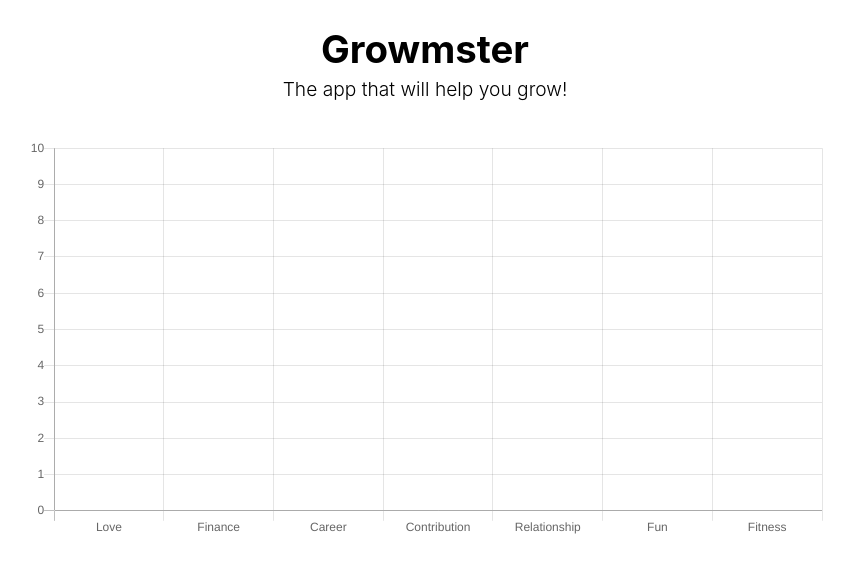
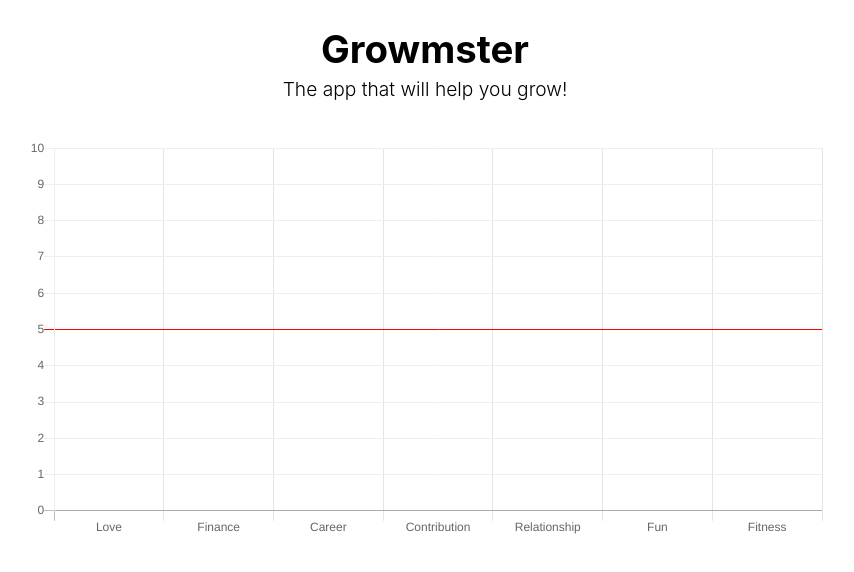
Before and after one commit to gregmarquet/growmster, a React (Create React App) app: page / in a window 1280 px wide. Both pictures are taken after a click on the button "DONE". Shown: the top 572 px of the page, without its empty margins (215-1069 px from the left). Built offline with nearby package versions, Linux system fonts and the light colour scheme.

Commit message:
change line color in Chart.js

```diff
--- a/src/components/Chart/Chart.js
+++ b/src/components/Chart/Chart.js
@@ -57,6 +57,9 @@ class Chart extends Component {
             ticks: {
               beginAtZero: true,
               max: 10
+            },
+            gridLines: {
+              color: ['#eee', '#eee', '#eee', '#eee', '#eee', '#ff0000', '#eee', '#eee', '#eee', '#eee']
             }
           }],
           xAxes: [{
```
